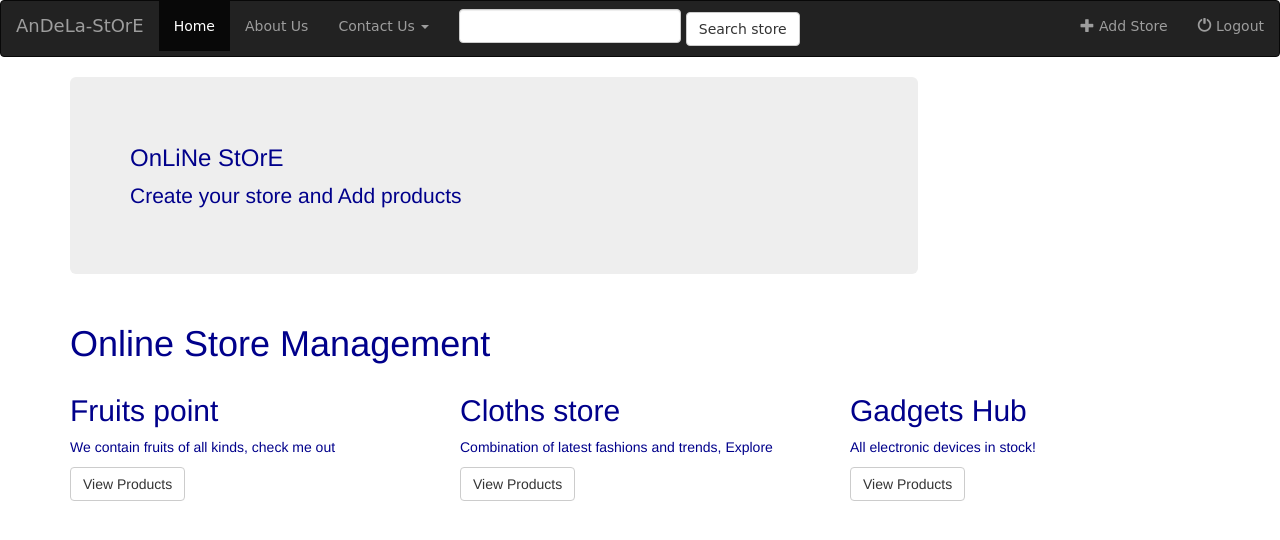
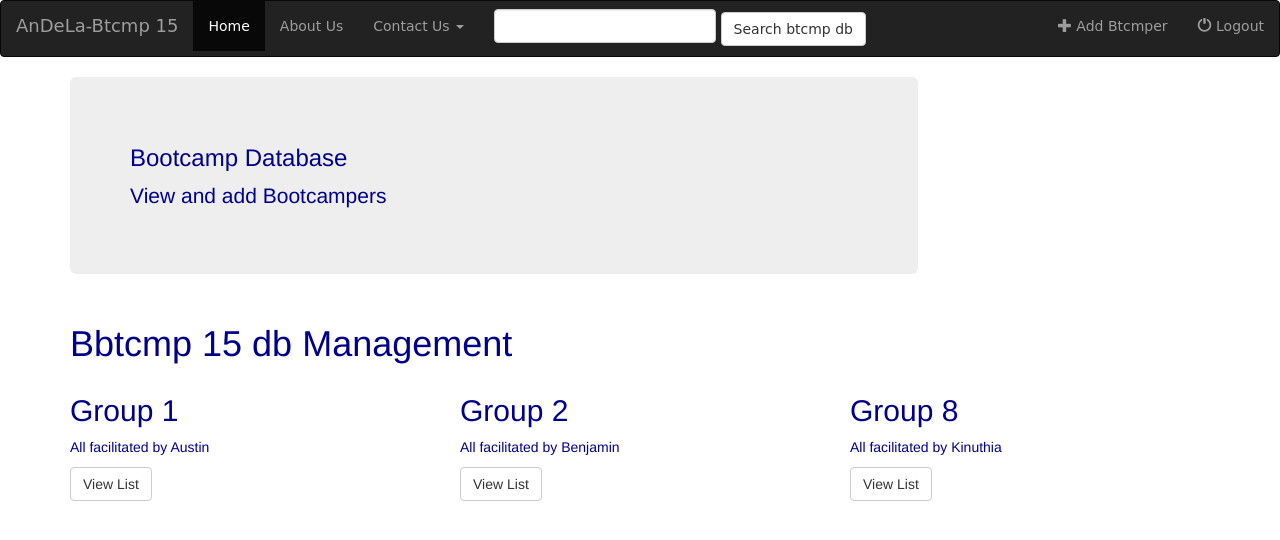
Before and after one commit to scott45/cohort.xv, a plain HTML site: page day-3/UI_HTML-CSS/index.html in a window 1280 px wide. Drawn offline with nearby package versions, Linux system fonts and the light colour scheme.

Commit message:
Last commit UI

```diff
--- a/day-3/UI_HTML-CSS/index.html
+++ b/day-3/UI_HTML-CSS/index.html
@@ -20,7 +20,7 @@
 
             <!-- Logo -->
             <div class="navbar-header">
-                <a href="#" class="navbar-brand">AnDeLa-StOrE</a>
+                <a href="#" class="navbar-brand">AnDeLa-Btcmp 15</a>
             </div>
 
             <!-- Menu Items -->
@@ -44,12 +44,12 @@
                         <input type="text" class="form-control" name="q" value="">
                     </label>
                 </div>
-                <button type="submit" class="btn btn-default">Search store</button>
+                <button type="submit" class="btn btn-default">Search btcmp db</button>
             </form>
 
                 <!--right align -->
                 <ul class="nav navbar-nav navbar-right">
-                    <li><a href="#"><span class="glyphicon glyphicon-plus" aria-hidden="true"></span>&nbsp;Add Store</a></li>
+                    <li><a href="#"><span class="glyphicon glyphicon-plus" aria-hidden="true"></span>&nbsp;Add Btcmper</a></li>
                     <li><a href="#"><span class="glyphicon glyphicon-off" aria-hidden="true"></span>&nbsp;Logout</a></li>
                 </ul>
 
@@ -66,29 +66,29 @@
             <button type="button" class="btn btn-primary btn-xs" data-toggle="offcanvas">Toggle nav</button>
           </p>
           <div class="jumbotron">
-            <h3>OnLiNe StOrE</h3>
-            <p>Create your store and Add products </p>
+            <h3>Bootcamp Database</h3>
+            <p>View and add Bootcampers </p>
           </div>
         </div>
       </div>
 
 
-<h1>Online Store Management </h1>
+<h1>Bbtcmp 15 db Management </h1>
  <div class="row">
             <div class="col-xs-6 col-lg-4">
-              <h2>Fruits point</h2>
-              <p>We contain fruits of all kinds, check me out</p>
-              <p><a class="btn btn-default" href="#" role="button">View Products </a></p>
+              <h2>Group 1</h2>
+              <p>All facilitated by Austin</p>
+              <p><a class="btn btn-default" href="#" role="button">View List </a></p>
             </div><!--/.col-xs-6.col-lg-4-->
             <div class="col-xs-6 col-lg-4">
-              <h2>Cloths store</h2>
-              <p>Combination of latest fashions and trends, Explore </p>
-              <p><a class="btn btn-default" href="#" role="button">View Products </a></p>
+              <h2>Group 2</h2>
+              <p>All facilitated by Benjamin </p>
+              <p><a class="btn btn-default" href="#" role="button">View List </a></p>
             </div><!--/.col-xs-6.col-lg-4-->
             <div class="col-xs-6 col-lg-4">
-              <h2>Gadgets Hub</h2>
-              <p>All electronic devices in stock!</p>
-              <p><a class="btn btn-default" href="#" role="button">View Products </a></p>
+              <h2>Group 8</h2>
+              <p>All facilitated by Kinuthia</p>
+              <p><a class="btn btn-default" href="#" role="button">View List </a></p>
             </div><!--/.col-xs-6.col-lg-4-->
           </div><!--/row-->
         </div><!--/.col-xs-12.col-sm-9-->
```
